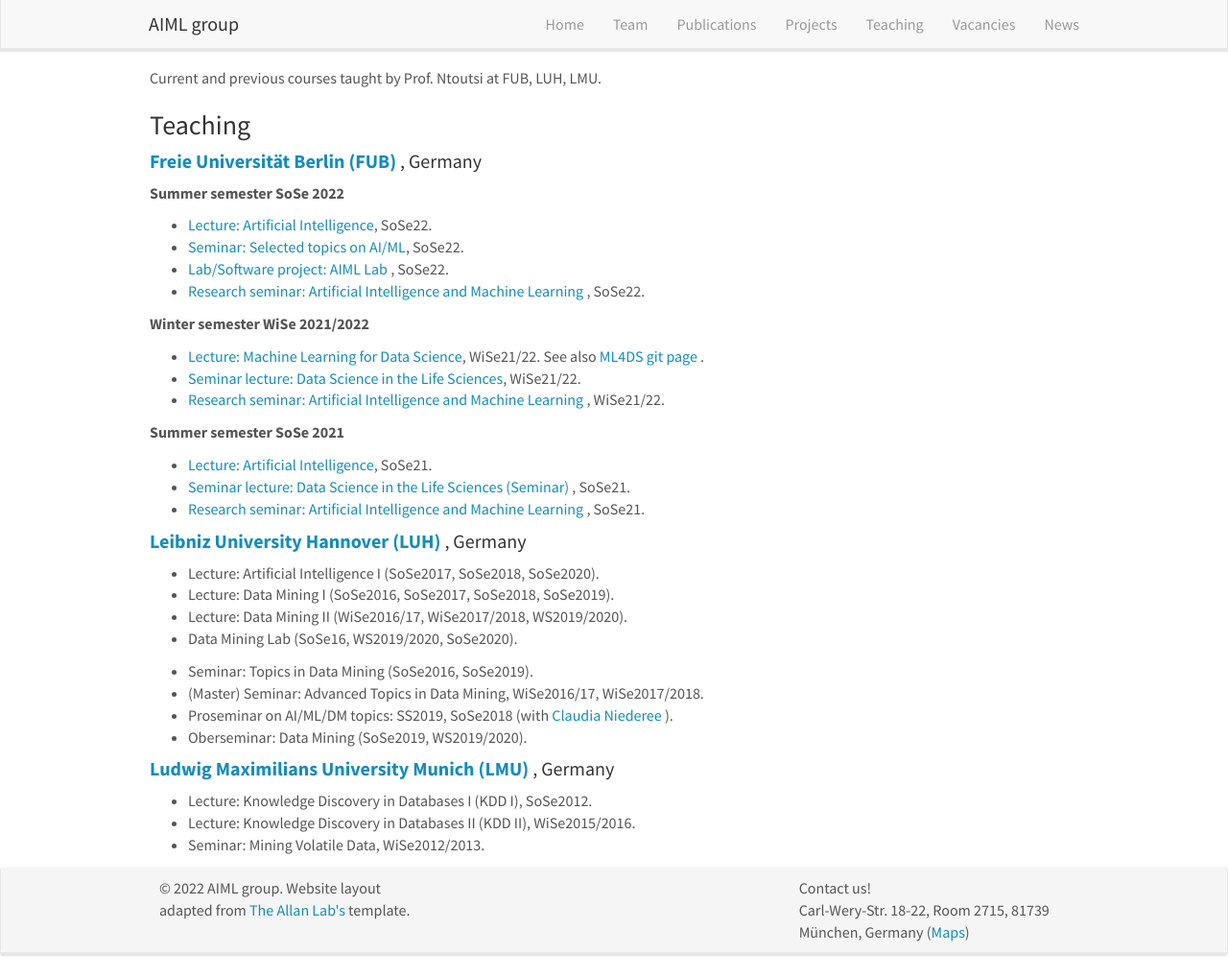
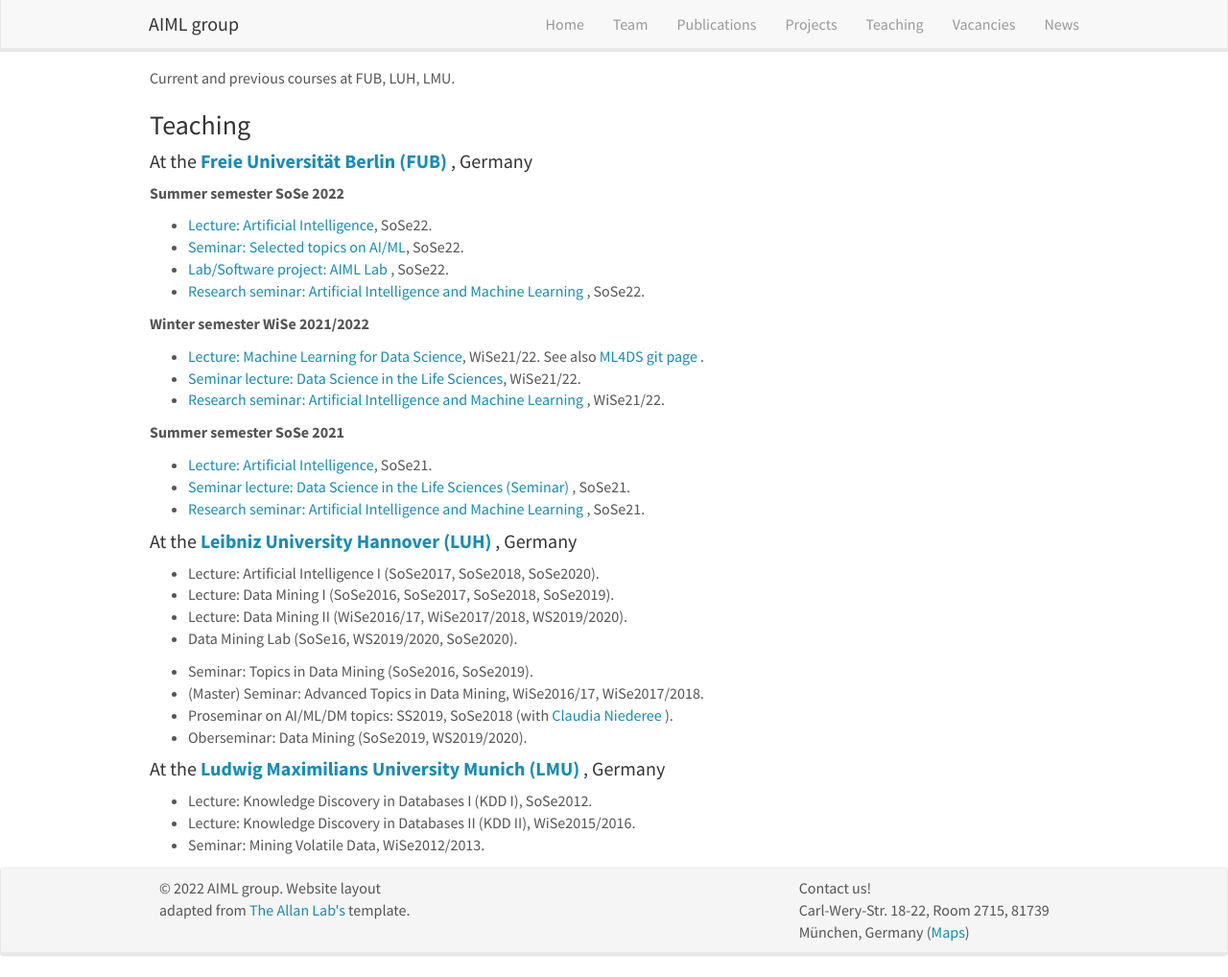
Before and after one commit to AIML-research/AIML-research.github.io, a Jekyll site: the page built from _pages/teaching.md, in a window 1280 px wide and 1018 px high. Shown: the whole window at 96% size. Built offline with Jekyll 4.4.1, drawn with Linux system fonts in a browser that asks for light colours; nearby versions of some CDN libraries.

Commit message:
Update teaching.md

```diff
--- a/_pages/teaching.md
+++ b/_pages/teaching.md
@@ -6,10 +6,10 @@
 permalink: /teaching/
 ---
 
-Current and previous courses taught by Prof. Ntoutsi at FUB, LUH, LMU.
+Current and previous courses at FUB, LUH, LMU.
 
 ### Teaching
-#### <a href ="https://www.fu-berlin.de/"> <b>Freie Universität Berlin (FUB)</b> </a>, Germany
+#### At the <a href ="https://www.fu-berlin.de/"> <b>Freie Universität Berlin (FUB)</b> </a>, Germany
 <b> Summer semester SoSe 2022 </b>
 - <a href="https://www.mi.fu-berlin.de/en/inf/groups/ag-KIML/Teaching/SS22/Kuenstliche-Intelligenz/index.html" target="new">Lecture: Artificial Intelligence</a>, SoSe22.
 - <a href ="https://www.mi.fu-berlin.de/en/inf/groups/ag-KIML/Teaching/SS22/Selected-topics-on-AI-and-ML/index.html"> Seminar: Selected topics on AI/ML</a>, SoSe22.
@@ -26,7 +26,7 @@
 - <a href ="https://www.mi.fu-berlin.de/en/inf/groups/ag-KIML/Teaching/SS21/Data-Science/index.html"> Seminar lecture: Data Science in the Life Sciences (Seminar) </a>, SoSe21.
 - <a href = "https://www.mi.fu-berlin.de/en/inf/groups/ag-KIML/Teaching/SS21/Forschungsseminar/index.html"> Research seminar: Artificial Intelligence and Machine Learning </a>, SoSe21.
 
-#### <a href ="https://www.uni-hannover.de/"> <b>Leibniz University Hannover (LUH)</b> </a>, Germany
+#### At the <a href ="https://www.uni-hannover.de/"> <b>Leibniz University Hannover (LUH)</b> </a>, Germany
 - Lecture: Artificial Intelligence I (SoSe2017, SoSe2018, SoSe2020).
 - Lecture: Data Mining I (SoSe2016, SoSe2017, SoSe2018, SoSe2019).
 - Lecture: Data Mining II (WiSe2016/17, WiSe2017/2018, WS2019/2020).
@@ -37,7 +37,7 @@
 - Proseminar on AI/ML/DM topics: SS2019, SoSe2018 (with <a href ="https://www.l3s.de/user/niederee"> Claudia Niederee </a>).
 - Oberseminar: Data Mining (SoSe2019, WS2019/2020).
 
-#### <a href = "https://www.lmu.de/en/index.html"> <b>Ludwig Maximilians University Munich (LMU)</b> </a>, Germany
+#### At the <a href = "https://www.lmu.de/en/index.html"> <b>Ludwig Maximilians University Munich (LMU)</b> </a>, Germany
 - Lecture: Knowledge Discovery in Databases I (KDD I), SoSe2012.
 - Lecture: Knowledge Discovery in Databases II (KDD II), WiSe2015/2016.
 - Seminar: Mining Volatile Data, WiSe2012/2013.
```
